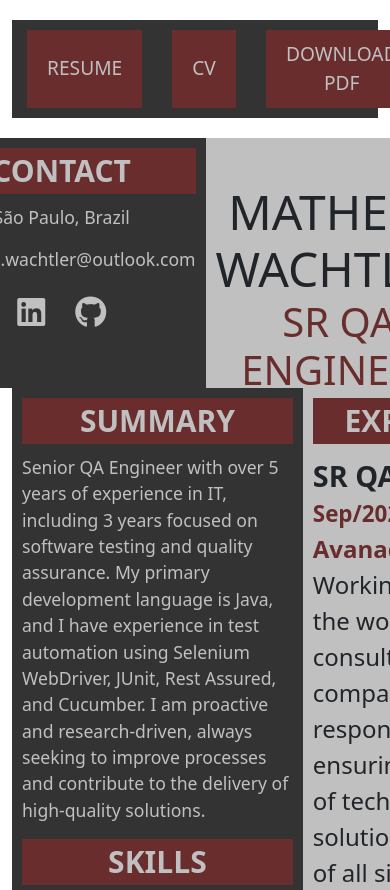
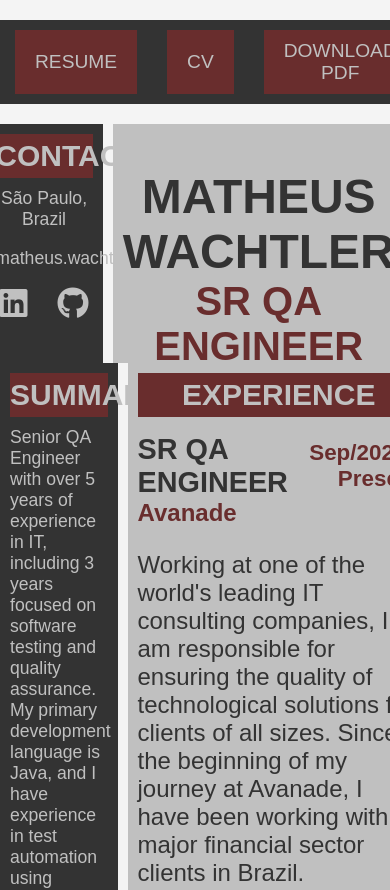
Before and after one commit to matheuswachtler/Resume, a plain HTML site: page index.html in a window 390 px wide. Shown: the top 890 px of the page. Drawn offline with nearby package versions, Linux system fonts and the light colour scheme.

Commit message:
rollback

```diff
--- a/cv.html
+++ b/cv.html
@@ -7,7 +7,6 @@
     <title>Curriculum</title>
     <link rel="stylesheet" href="style.css">
     <link rel="stylesheet" href="https://cdnjs.cloudflare.com/ajax/libs/font-awesome/6.0.0-beta3/css/all.min.css">
-    <link href="https://cdn.jsdelivr.net/npm/bootstrap@5.3.0/dist/css/bootstrap.min.css" rel="stylesheet">
     <link rel="icon" href="assets/icon.png" type="image/png">
 </head>
 
--- a/index.html
+++ b/index.html
@@ -7,7 +7,6 @@
     <title>Resume</title>
     <link rel="stylesheet" href="style.css">
     <link rel="stylesheet" href="https://cdnjs.cloudflare.com/ajax/libs/font-awesome/6.0.0-beta3/css/all.min.css">
-    <link href="https://cdn.jsdelivr.net/npm/bootstrap@5.3.0/dist/css/bootstrap.min.css" rel="stylesheet">
     <link rel="icon" href="assets/icon.png" type="image/png">
 </head>
 
--- a/style.css
+++ b/style.css
@@ -345,25 +345,3 @@ ul {
     font-size: 1.2em;
     color: rgb(105, 45, 45);
 }
-
-@media (max-width: 768px) {
-    .left-content, .right-content {
-        width: 100%;
-        margin-right: 0;
-    }
-
-    .contact, .name {
-        width: 100%;
-        margin-right: 0;
-    }
-
-    .experience-item {
-        flex-direction: column;
-        align-items: flex-start;
-    }
-
-    .certification-icons {
-        flex-wrap: wrap;
-        gap: 20px;
-    }
-}
```
